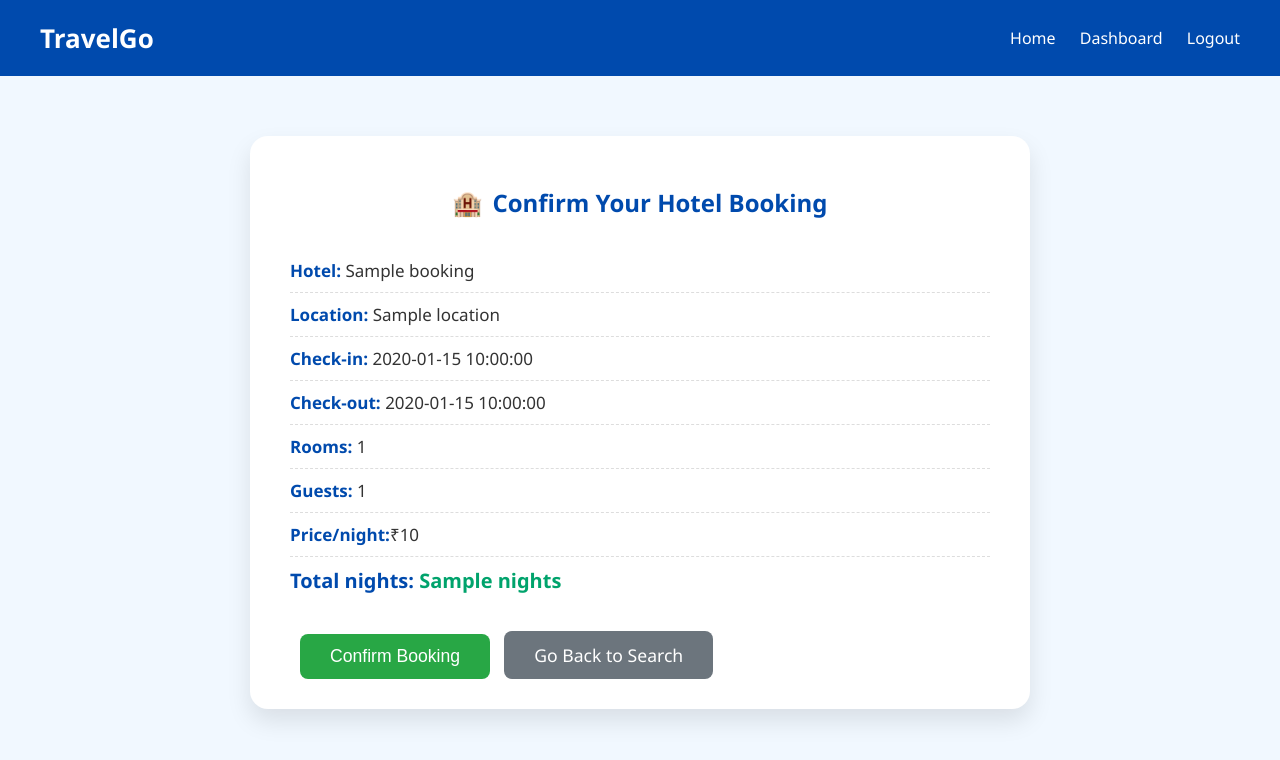
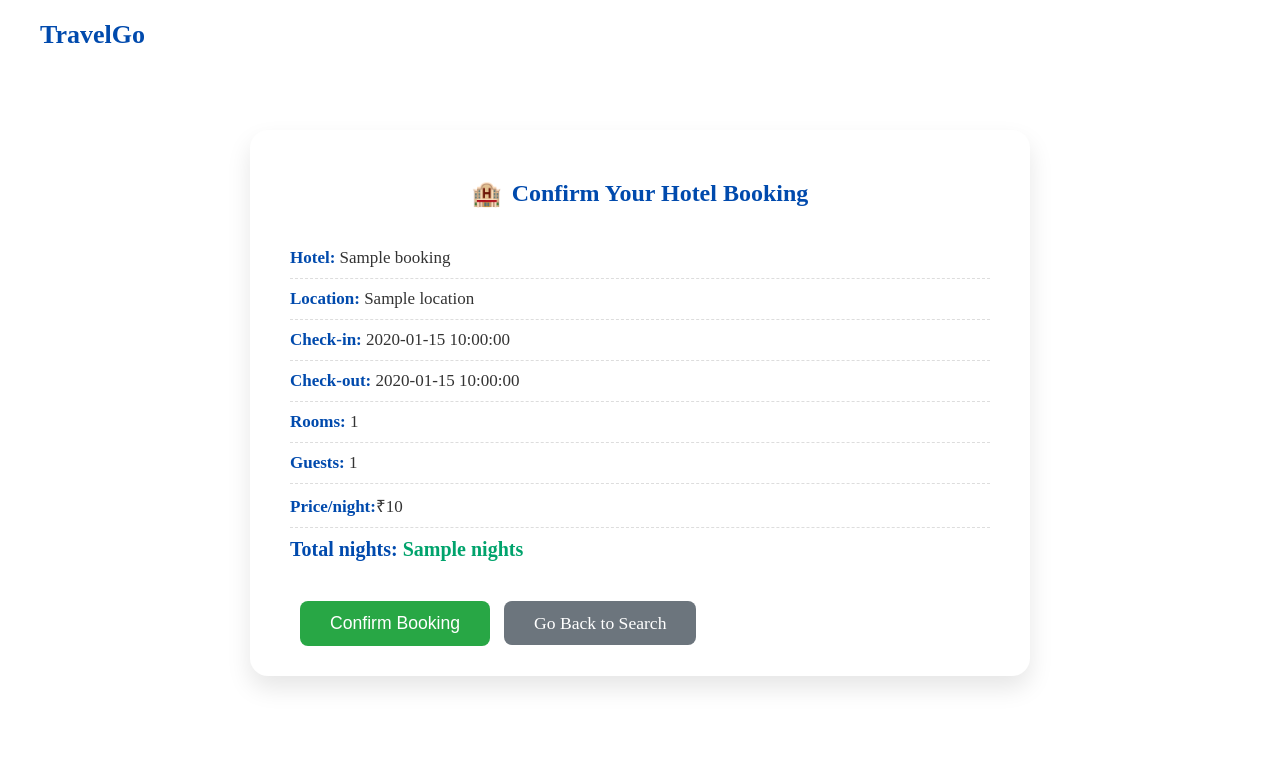
Before and after one commit to vikram0675/TravelGO, a Flask app: template templates/confirm_hotel_details.html in a window 1280 px wide. Shown: the top 760 px of the page. Run offline with Flask 3, Linux system fonts and the light colour scheme; the template is opened without the code that fills it: most values are stand-ins (such as "Sample title", 1, 10 or a date in 2020).

Commit message:
Update confirm_hotel_details.html

```diff
--- a/templates/confirm_hotel_details.html
+++ b/templates/confirm_hotel_details.html
@@ -6,8 +6,8 @@
     <title>Confirm Hotel Booking - TravelGo</title>
     <style>
         header {
-            background-color: #004aad;
-            color: white;
+            background-color: white;
+            color: #004aad;
             padding: 20px 40px;
             display: flex;
             justify-content: space-between;
@@ -31,10 +31,11 @@
             color: #ffdd57;
         }
         body {
-    background-color: #f1f8ff;
+    background :linear-gradient(to right, #6a11cb, #2575fc)
     font-family: 'Segoe UI', sans-serif;
     margin: 0;
     padding: 0;
+    color: #333;
 }
 
 .container {
```
